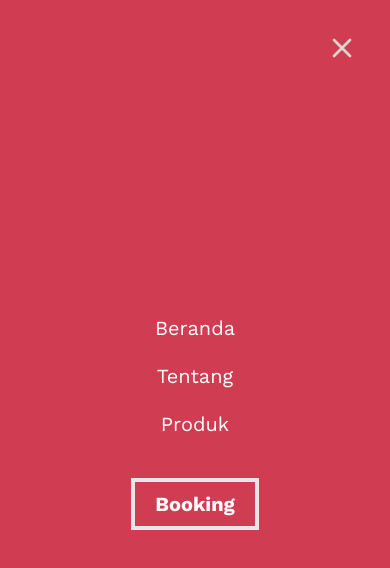
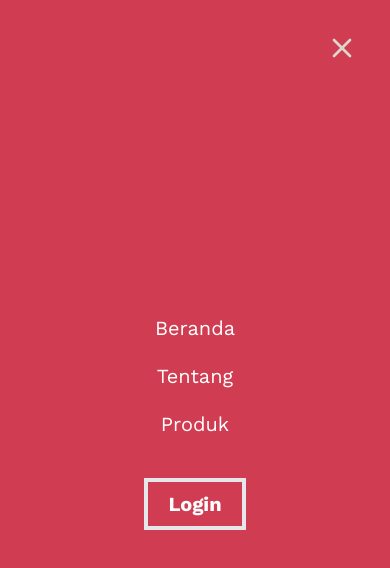
Before and after one commit to roronoa52/client-seven, a React (Create React App) app: page / in a window 390 px wide. Both pictures are taken after a click on the element 358 px from the left and 48 px from the top of the page. Shown: the top 568 px of the page. Built offline with nearby package versions, Linux system fonts and the light colour scheme; no server answers; a web font is replaced by a local one.

Commit message:
fix nav button

```diff
--- a/src/components/Header.js
+++ b/src/components/Header.js
@@ -26,17 +26,9 @@ const Header = () => {
     };
   }, []);
 
-  // Fungsi untuk mengubah tampilan button
-  const hideButton = () => {
-    setShowButton(false);
-  };
-
-  // Fungsi untuk logout
   const handleLogout = () => {
-    // Hapus token dari localStorage
     localStorage.removeItem("token");
-    // Redirect ke halaman login atau halaman lain yang sesuai
-    window.location.href = "/"; // Ganti "/login" dengan rute yang sesuai
+    window.location.href = "/";
   };
 
   return (
--- a/src/components/NavMobile.js
+++ b/src/components/NavMobile.js
@@ -1,10 +1,24 @@
-import React, { useState } from 'react'
+import React, { useState, useEffect } from 'react'
 import { XIcon } from '@heroicons/react/outline'
 import { MenuAlt3Icon } from '@heroicons/react/outline'
 import { motion } from 'framer-motion'
 
 function NavMobile() {
   const [isOpen, setIsOpen] = useState(false)
+  const [showButton, setShowButton] = useState(true);
+
+  useEffect(() => {
+    // Periksa apakah pengguna sudah login
+    const token = localStorage.getItem("token");
+    if (token) {
+      setShowButton(false);
+    }
+  }, []);
+
+  const handleLogout = () => {
+    localStorage.removeItem("token");
+    window.location.href = "/";
+  };
 
   const circleVariants = {
     hidden:{
@@ -48,7 +62,29 @@ function NavMobile() {
         <a className='text-white text-xl cursor-pointer capitalize pb-5' href='/'>Beranda</a>
         <a className='text-white text-xl cursor-pointer capitalize pb-5' href='/#about'>Tentang</a>
         <a className='text-white text-xl cursor-pointer capitalize pb-10' href='/product'>Produk</a>
-        <a className='text-white text-xl cursor-pointer capitalize border-4 font-bold px-5 py-2' href='/booking'>Booking</a>
+        <div className='flex flex-col gap-[5px]'>
+          {showButton && (
+                <button className="text-white text-xl cursor-pointer capitalize border-4 font-bold px-5 py-2">
+                  <a href="https://seven-backend-api.vercel.app/api/v1/cms/google">
+                    Login
+                  </a>
+                </button>
+              )
+          }
+          {!showButton && (
+              <button className="btn px-7 py-1 rounded-md bg-green hover:bg-red-700 md:btn-lg transition-all text-white" onClick={handleLogout}>
+                Logout
+              </button>
+            )
+          }
+          {!showButton && (
+              <a href="/my-booking" className="btn px-7 py-1 rounded-md bg-green hover:bg-red-700 md:btn-lg transition-all text-white">
+               My Booking
+              </a>
+            )
+          }
+
+        </div>
       </motion.ul>
     </nav>
   )
```
